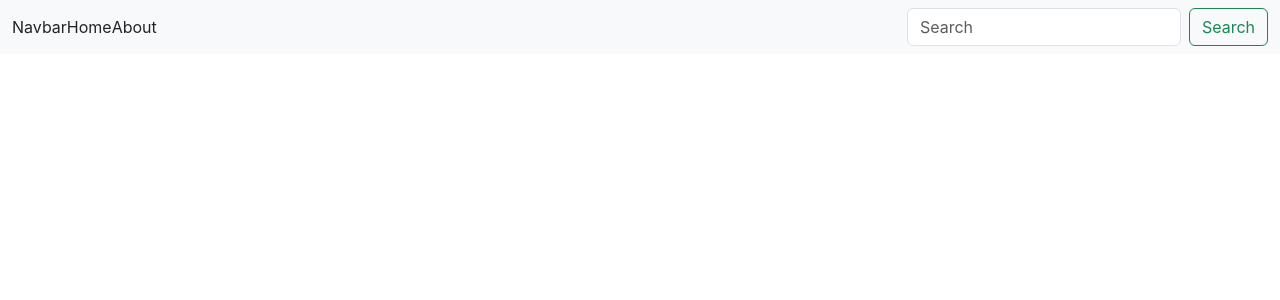
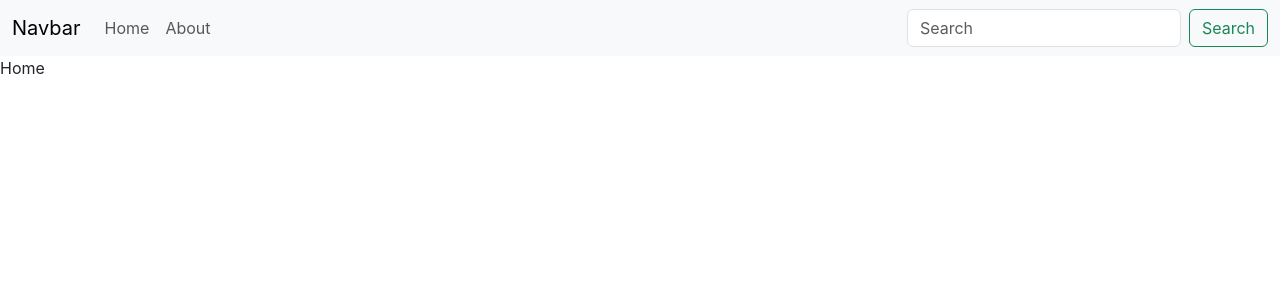
Before and after one commit to Rahulj9a/iNoteBook-frontend, a React (Create React App) app: page / in a window 1280 px wide. Shown: the top 300 px of the page. Built offline with nearby package versions, Linux system fonts and the light colour scheme.

Commit message:
fix react router

```diff
--- a/src/App.js
+++ b/src/App.js
@@ -1,35 +1,24 @@
 import "./App.css";
 import React from "react";
-import {
-     createBrowserRouter,
-     createRoutesFromElements,
-     Route,
-} from "react-router-dom";
-import Navbar from "./Components/Navbar";
+import { Routes, Route } from "react-router-dom";
+
 import Home from "./Components/Home";
 import About from "./Components/About";
+ import Navbar from "./Components/Navbar";
 function App() {
-     const router = createBrowserRouter(
-     createRoutesFromElements(
-          <Route
-               exact
-               path="/"
-               element={<Navbar />}
-          >
-               ,
-               <Route
-                    index
-                    element={Home}
-               />
-               <Route
-                    index
-                    element={About}
-               />
-          </Route>,
-     ));
      return (
           <>
-               <Navbar />
+               <Navbar/>
+               <Routes>
+                    <Route
+                         path="/"
+                         element={<Home />}
+                    />
+                    <Route
+                         path="/about"
+                         element={<About />}
+                    />
+               </Routes>
           </>
      );
 }
--- a/src/Components/Navbar.js
+++ b/src/Components/Navbar.js
@@ -1,5 +1,5 @@
 import React from "react";
-import { BrowserRouter as Link } from "react-router-dom";
+import {Link } from "react-router-dom";
 export default function Navbar() {
      return (
           <nav className="navbar navbar-expand-lg bg-body-tertiary">
@@ -28,7 +28,7 @@ export default function Navbar() {
                          <ul className="navbar-nav me-auto mb-2 mb-lg-0">
                               <li className="nav-item">
                                    <Link
-                                        className="nav-link active"
+                                        className="nav-link"
                                         aria-current="page"
                                         to="/"
                                    >
--- a/src/index.js
+++ b/src/index.js
@@ -3,12 +3,15 @@ import ReactDOM from 'react-dom/client';
 import './index.css';
 import App from './App';
 import reportWebVitals from './reportWebVitals';
+import { BrowserRouter } from 'react-router-dom';
 
 const root = ReactDOM.createRoot(document.getElementById('root'));
 root.render(
-  <React.StrictMode>
-    <App />
-  </React.StrictMode>
+     <React.StrictMode>
+          <BrowserRouter>
+               <App />
+          </BrowserRouter>
+     </React.StrictMode>,
 );
 
 // If you want to start measuring performance in your app, pass a function
```
